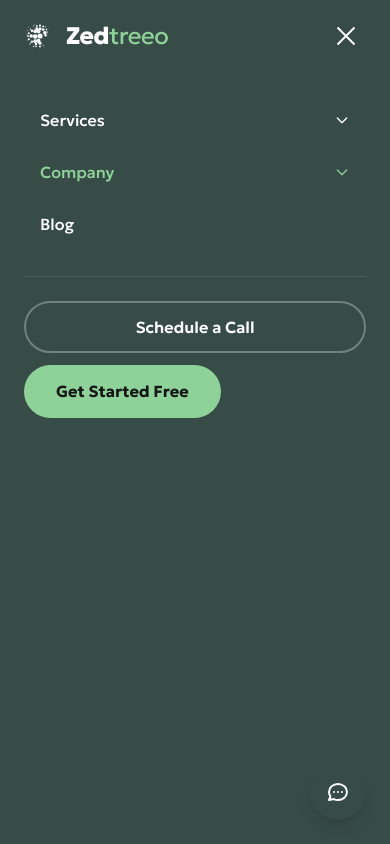
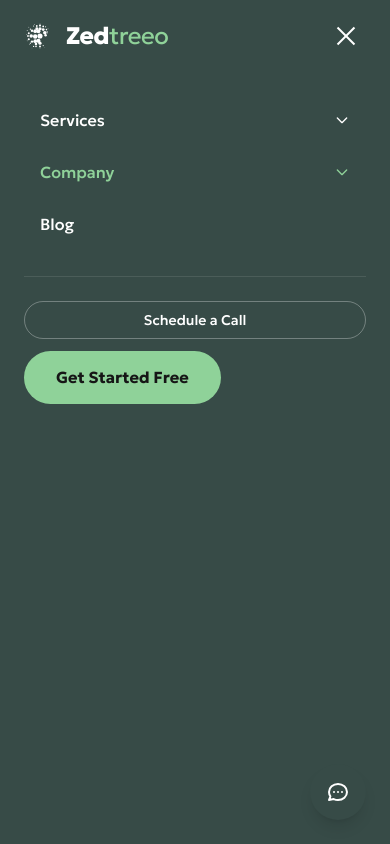
Before and after one commit to Zedtreeo/zedtreeo-website, a Next.js app: page /about in a window 390 px wide. Both pictures are taken after a click on the button 346 px from the left and 36 px from the top of the page. Shown: the top 844 px of the page. Built offline with nearby package versions, Linux system fonts and the light colour scheme.

Commit message:
fix: smaller Schedule a Call button in mobile menu

```diff
--- a/src/app/about/page.tsx
+++ b/src/app/about/page.tsx
@@ -103,13 +103,14 @@ export default function AboutPage() {
               </p>
             </div>
             <div>
-              <div className="relative rounded-zt overflow-hidden mb-6" style={{ height: "320px" }}>
+              <div className="relative rounded-zt overflow-hidden mb-6" style={{ height: "260px" }}>
                 <Image
                   src="/images/about/professional-team.webp"
                   alt="Zedtreeo remote staffing team collaborating in a modern office"
                   fill
                   sizes="(max-width: 1024px) 100vw, 50vw"
                   className="object-cover rounded-zt"
+                  style={{ objectPosition: "center 20%" }}
                   priority
                 />
               </div>
--- a/src/components/Header.tsx
+++ b/src/components/Header.tsx
@@ -334,7 +334,7 @@ export default function Header() {
               target="_blank"
               rel="noopener noreferrer"
               onClick={() => setMobileOpen(false)}
-              className="block text-center py-3 px-6 rounded-full border-2 border-white/30 text-white text-base font-semibold no-underline hover:border-zt-accent hover:text-zt-accent transition-colors"
+              className="block text-center py-2 px-5 rounded-full border border-white/30 text-white text-sm font-medium no-underline hover:border-zt-accent hover:text-zt-accent transition-colors"
             >
               Schedule a Call
             </a>
```
